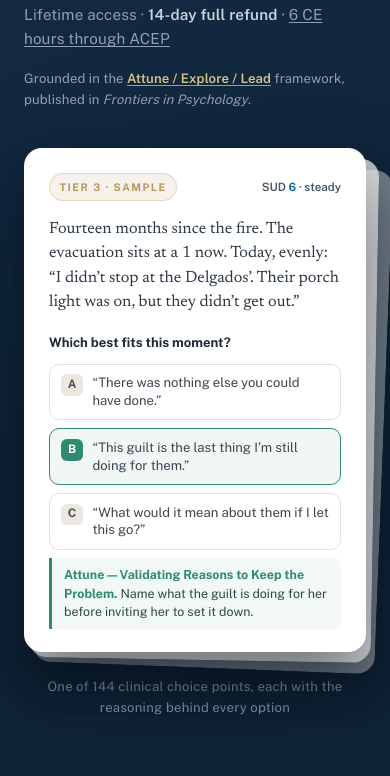
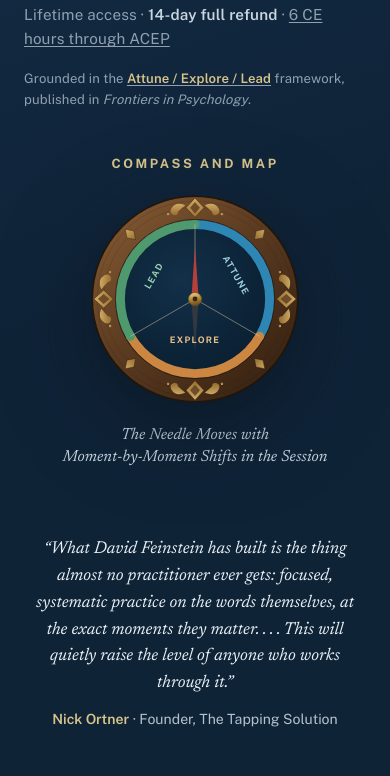
Before and after one commit to c0de-mule/frw-practice-program, an Astro site in the folder site/: page / in a window 390 px wide. Shown: the part 661-1437 px from the top of the page. Built offline with nearby package versions, Linux system fonts and the light colour scheme; Astro itself is replaced by a stand-in of ours.

Commit message:
Landing hero: compass replaces the scenario card in the right column
David asked for the compass/map logo on the Landing page. The top-of-hero
placement read poorly, so the compass now anchors the hero's right column
where the scenario card was — 'Compass and Map' label above, 'The Needle
Moves...' line below, centered against the copy. Mobile stacks copy first,
compass below.

Co-Authored-By: Claude Opus 4.8 <noreply@anthropic.com>

```diff
--- a/site/src/fragments/info.body.html
+++ b/site/src/fragments/info.body.html
@@ -14,23 +14,32 @@
       <p class="hero-frontiers">Grounded in the <a href="https://energytapping.com/wordingstudy" target="_blank" rel="noopener"><b>Attune / Explore / Lead</b></a> framework, published in <i>Frontiers in Psychology</i>.</p>
     </div>
     <div class="hero-viz">
-      <div class="hero-card-stack">
-        <div class="hcard-layer l2"></div>
-        <div class="hcard-layer l1"></div>
-        <div class="hcard">
-          <div class="hcard-top">
-            <span class="hcard-pill">Tier 3 · Sample</span>
-            <span class="hcard-sud">SUD <b>6</b> · steady</span>
-          </div>
-          <p class="hcard-scene">Fourteen months since the fire. The evacuation sits at a 1 now. Today, evenly: &ldquo;I didn&rsquo;t stop at the Delgados&rsquo;. Their porch light was on, but they didn&rsquo;t get out.&rdquo;</p>
-          <p class="hcard-prompt">Which best fits this moment?</p>
-          <div class="hcard-opt"><span class="k">A</span><span>&ldquo;There was nothing else you could have done.&rdquo;</span></div>
-          <div class="hcard-opt correct"><span class="k">B</span><span>&ldquo;This guilt is the last thing I&rsquo;m still doing for them.&rdquo;</span></div>
-          <div class="hcard-opt"><span class="k">C</span><span>&ldquo;What would it mean about them if I let this go?&rdquo;</span></div>
-          <div class="hcard-why"><b>Attune &mdash; Validating Reasons to Keep the Problem.</b> Name what the guilt is doing for her before inviting her to set it down.</div>
-        </div>
-      </div>
-      <p class="hero-viz-cap">One of 144 clinical choice points, each with the reasoning behind every option</p>
+      <p class="hero-logo-name">Compass and Map</p>
+      <svg class="hero-compass" viewBox="0 0 260 260" role="img" aria-label="Compass and Map">
+        <defs>
+          <linearGradient id="hlWood" x1="0" y1="0" x2="0.9" y2="1"><stop offset="0" stop-color="#8A5E36"/><stop offset=".45" stop-color="#5E3D22"/><stop offset="1" stop-color="#331F10"/></linearGradient>
+          <linearGradient id="hlBrass" x1="0" y1="0" x2="0.2" y2="1"><stop offset="0" stop-color="#F3E1A8"/><stop offset=".5" stop-color="#B8903F"/><stop offset="1" stop-color="#6E5122"/></linearGradient>
+          <linearGradient id="hlInlay" x1="0" y1="0" x2="0" y2="1"><stop offset="0" stop-color="#D9B569"/><stop offset="1" stop-color="#9C7231"/></linearGradient>
+          <radialGradient id="hlFace" cx=".42" cy=".38" r=".74"><stop offset="0" stop-color="#123049"/><stop offset="1" stop-color="#091C2D"/></radialGradient>
+          <g id="hlCard"><path d="M130 6 L141 18 L130 30 L119 18 Z" fill="url(#hlInlay)" stroke="#2A1B0E" stroke-width="0.6" opacity=".95"/><path d="M130 11 L136 18 L130 25 L124 18 Z" fill="#5C3B22" opacity=".8"/><path d="M142 15 q12 -5 17 4 q3 6 -3 8 q-5 1 -5 -4" fill="url(#hlInlay)" opacity=".9"/><path d="M118 15 q-12 -5 -17 4 q-3 6 3 8 q5 1 5 -4" fill="url(#hlInlay)" opacity=".9"/><circle cx="163" cy="26" r="1.5" fill="url(#hlInlay)"/><circle cx="97" cy="26" r="1.5" fill="url(#hlInlay)"/></g>
+          <g id="hlDsm"><path d="M130 9 L136 18 L130 27 L124 18 Z" fill="url(#hlInlay)" stroke="#2A1B0E" stroke-width="0.5" opacity=".9"/></g>
+        </defs>
+        <circle cx="130" cy="130" r="126" fill="url(#hlWood)"/>
+        <circle cx="130" cy="130" r="120" fill="none" stroke="#2C1B0D" stroke-width="1" opacity=".2"/>
+        <circle cx="130" cy="130" r="112" fill="none" stroke="#2C1B0D" stroke-width="1" opacity=".18"/>
+        <circle cx="130" cy="130" r="126" fill="none" stroke="#231508" stroke-width="2"/>
+        <use href="#hlCard"/><use href="#hlCard" transform="rotate(90 130 130)"/><use href="#hlCard" transform="rotate(180 130 130)"/><use href="#hlCard" transform="rotate(270 130 130)"/>
+        <use href="#hlDsm" transform="rotate(45 130 130)"/><use href="#hlDsm" transform="rotate(135 130 130)"/><use href="#hlDsm" transform="rotate(225 130 130)"/><use href="#hlDsm" transform="rotate(315 130 130)"/>
+        <circle cx="130" cy="130" r="97" fill="url(#hlFace)"/>
+        <circle cx="130" cy="130" r="97.3" fill="none" stroke="#231508" stroke-width="1.6" opacity=".65"/>
+        <g fill="none" stroke-width="11" stroke-linecap="round"><path d="M130 38.5 A91.5 91.5 0 0 1 209.2 175.8" stroke="#2E86B5"/><path d="M209.2 175.8 A91.5 91.5 0 0 1 50.8 175.8" stroke="#CB8642"/><path d="M50.8 175.8 A91.5 91.5 0 0 1 130 38.5" stroke="#4E9A6E"/></g>
+        <g stroke="#DCCBA2" stroke-width="1.2" opacity=".5"><line x1="130" y1="130" x2="130" y2="38.5"/><line x1="130" y1="130" x2="209.2" y2="175.8"/><line x1="130" y1="130" x2="50.8" y2="175.8"/></g>
+        <g><path d="M130 65 L134.5 130 L125.5 130 Z" fill="#B5403A"/><path d="M130 195 L134.5 130 L125.5 130 Z" fill="#33383F"/><circle cx="130" cy="130" r="8" fill="url(#hlBrass)" stroke="#6E521F" stroke-width="1"/><circle cx="130" cy="130" r="3" fill="#3A2414"/></g>
+        <text x="177" y="103" fill="#9FD0DE" font-family="Public Sans,sans-serif" font-size="11" font-weight="700" letter-spacing="1.5" text-anchor="middle" transform="rotate(60 177 103)">ATTUNE</text>
+        <text x="130" y="184" fill="#E7C08A" font-family="Public Sans,sans-serif" font-size="11" font-weight="700" letter-spacing="1.5" text-anchor="middle">EXPLORE</text>
+        <text x="83" y="103" fill="#9AD3B2" font-family="Public Sans,sans-serif" font-size="11" font-weight="700" letter-spacing="1.5" text-anchor="middle" transform="rotate(-60 83 103)">LEAD</text>
+      </svg>
+      <p class="hero-logo-needle"><span>The Needle Moves with</span><span>Moment-by-Moment Shifts in the Session</span></p>
     </div>
     <div class="hero-quote">
       <blockquote>&ldquo;What David Feinstein has built is the thing almost no practitioner ever gets: focused, systematic practice on the words themselves, at the exact moments they matter. . . . This will quietly raise the level of anyone who works through it.&rdquo;</blockquote>
--- a/site/src/fragments/info.css
+++ b/site/src/fragments/info.css
@@ -522,3 +522,11 @@ footer .fbar{display:flex;flex-direction:column;align-items:center;gap:.4rem;tex
 .source-cite-p{max-width:60ch;margin:0 auto;font-size:.9rem;line-height:1.55;color:var(--ink-soft)}
 .source-cite-p a{color:var(--ink-soft);text-decoration:none;border-bottom:1px solid var(--line)}
 .source-cite-p a:hover{color:var(--brand)}
+
+/* Compass/map logo at the top of the landing hero (David: our program logo) */
+.hero .hero-grid .hero-viz{align-self:center;justify-content:center;text-align:center}
+.hero-logo-name{font-family:var(--ui);font-weight:700;letter-spacing:.2em;text-transform:uppercase;font-size:.8rem;color:var(--brass);margin:0 0 1.1rem}
+.hero-compass{width:min(300px,80%);height:auto;display:block;margin:0 auto;filter:drop-shadow(0 22px 44px rgba(5,14,24,.5))}
+.hero-logo-needle{font-family:var(--serif);font-style:italic;color:#C6D4DF;font-size:1rem;line-height:1.42;margin:1.2rem auto 0;max-width:23rem}
+.hero-logo-needle span{display:block}
+@media(max-width:860px){ .hero-compass{width:min(240px,62%)} .hero .hero-grid .hero-viz{margin-top:.4rem} }
```
